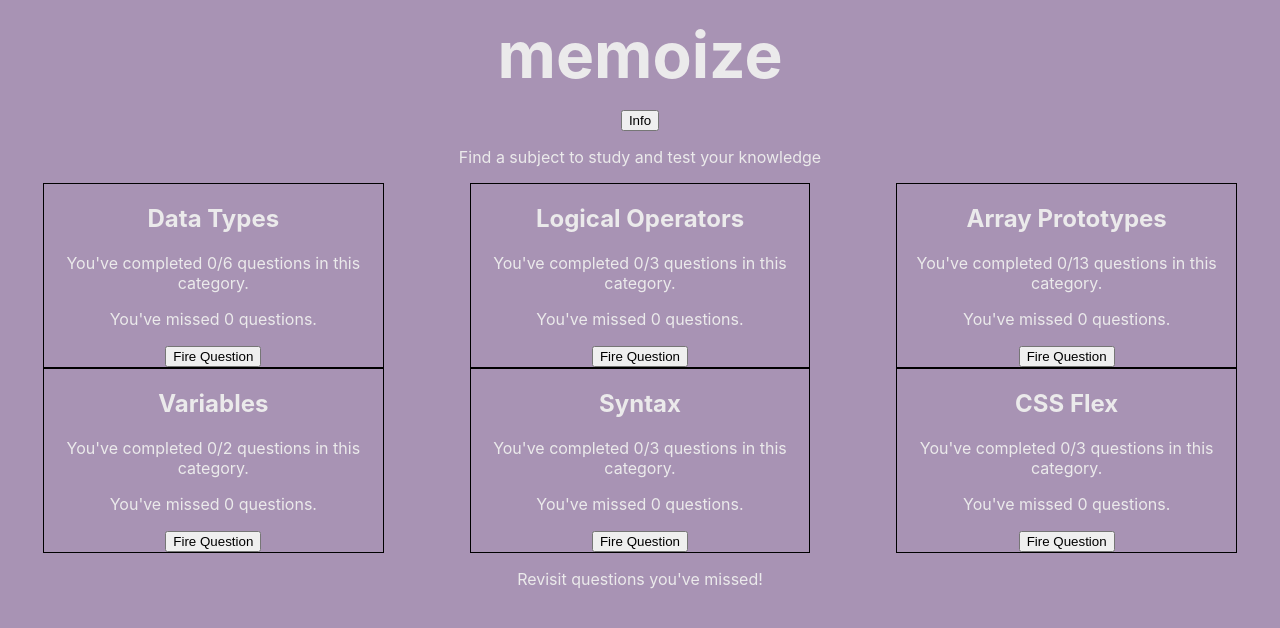
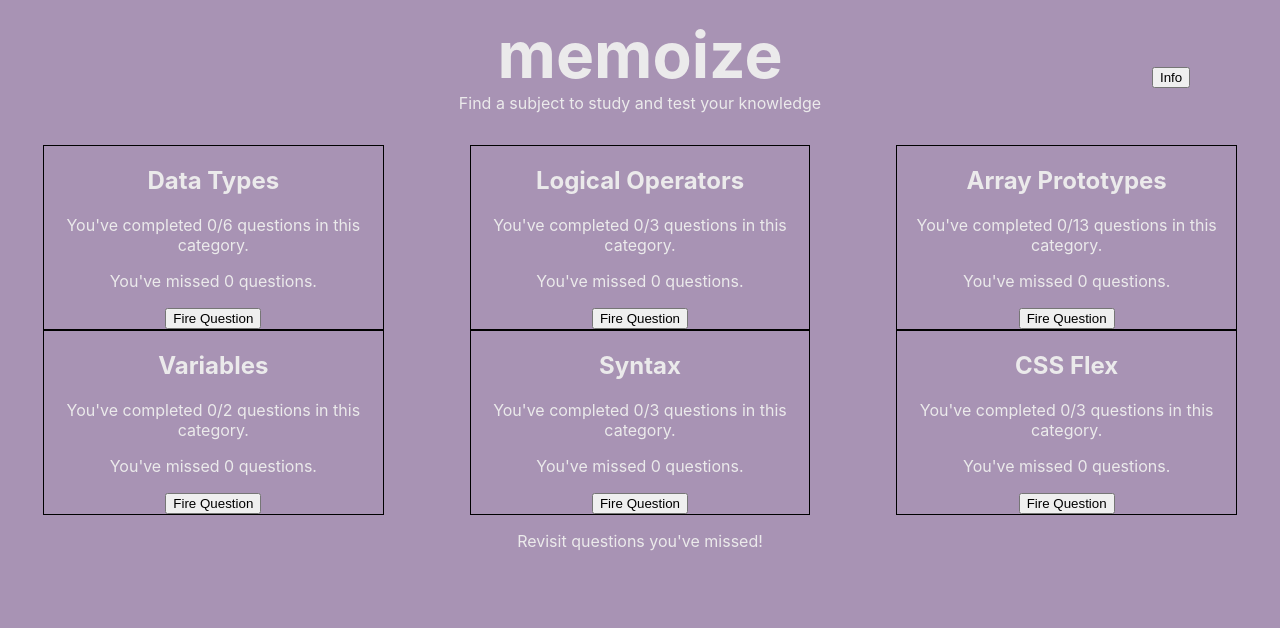
Before and after one commit to francepack/memoize-france, a React (Create React App) app: page / in a window 1280 px wide. Shown: the top 628 px of the page. Built offline with nearby package versions, Linux system fonts and the light colour scheme.

Commit message:
Add ideas for mixins

```diff
--- a/src/Directions/Directions.js
+++ b/src/Directions/Directions.js
@@ -9,9 +9,7 @@ function Directions(props) {
         <button className="directions-content close-btn" onClick={props.toggleDirections}>close</button>
       </article>
       }
-
     </div>
-
   )
 }
 
--- a/src/Header/Header.js
+++ b/src/Header/Header.js
@@ -17,7 +17,7 @@ export default class Header extends Component {
     return(
       <header className="header">
         <h1 className="title">memoize</h1>
-        <button onClick={this.toggleDirections}>Info</button>
+        <button className="direction-btn" onClick={this.toggleDirections}>Info</button>
         <p className="subtitle">Find a subject to study and test your knowledge</p>
         <Directions
           displayDirections={this.state.displayDirections}
--- a/src/Styles/_App.scss
+++ b/src/Styles/_App.scss
@@ -25,17 +25,6 @@ code {
     monospace;
 }
 
-.header {}
-
-.title {
-  font-size: 4em;
-  margin: 1rem 0;
-}
-
-.subtitle {
-  font-size: 1em;
-}
-
 .categories-section {
   justify-content: space-around;
   display: flex;
--- a/src/Styles/_Header.scss
+++ b/src/Styles/_Header.scss
@@ -0,0 +1,18 @@
+.header {}
+
+.title {
+  font-size: 4em;
+  margin: 1rem 0 0 0;
+  // margin: 1rem 0 1rem 0;
+}
+
+.subtitle {
+  margin: 0 0 2rem 0;
+  font-size: 1em;
+}
+
+.direction-btn {
+  left: 90%;
+  position: absolute;
+  top: 5em;
+}
--- a/src/Styles/_Mixins.scss
+++ b/src/Styles/_Mixins.scss
@@ -1,2 +1,32 @@
+//Color scheme
 $backdrop: hsla(278, 18%, 64%, 1);
 $purpwhite: hsla(278, 3%, 92%, 1);
+
+//Used for various buttons
+@mixin buttons {
+  border: 0;
+  border-radius: 5px;
+  color: hsla(360, 100%, 100%, 1);
+  font-weight: 800;
+  height: 30px;
+  outline: none;
+  &:focus {
+    background-color: hsla(243, 89%, 39%, 1);
+  }
+  &:hover {
+    background-color: hsla(243, 89%, 39%, 1);
+    cursor: pointer;
+  }
+}
+
+// Used for boxes present on screen
+@mixin box {
+
+}
+
+//Used for various popup boxes
+@mixin popup {
+  border: 1px solid black;
+  border-radius: 10px;
+
+}
```
